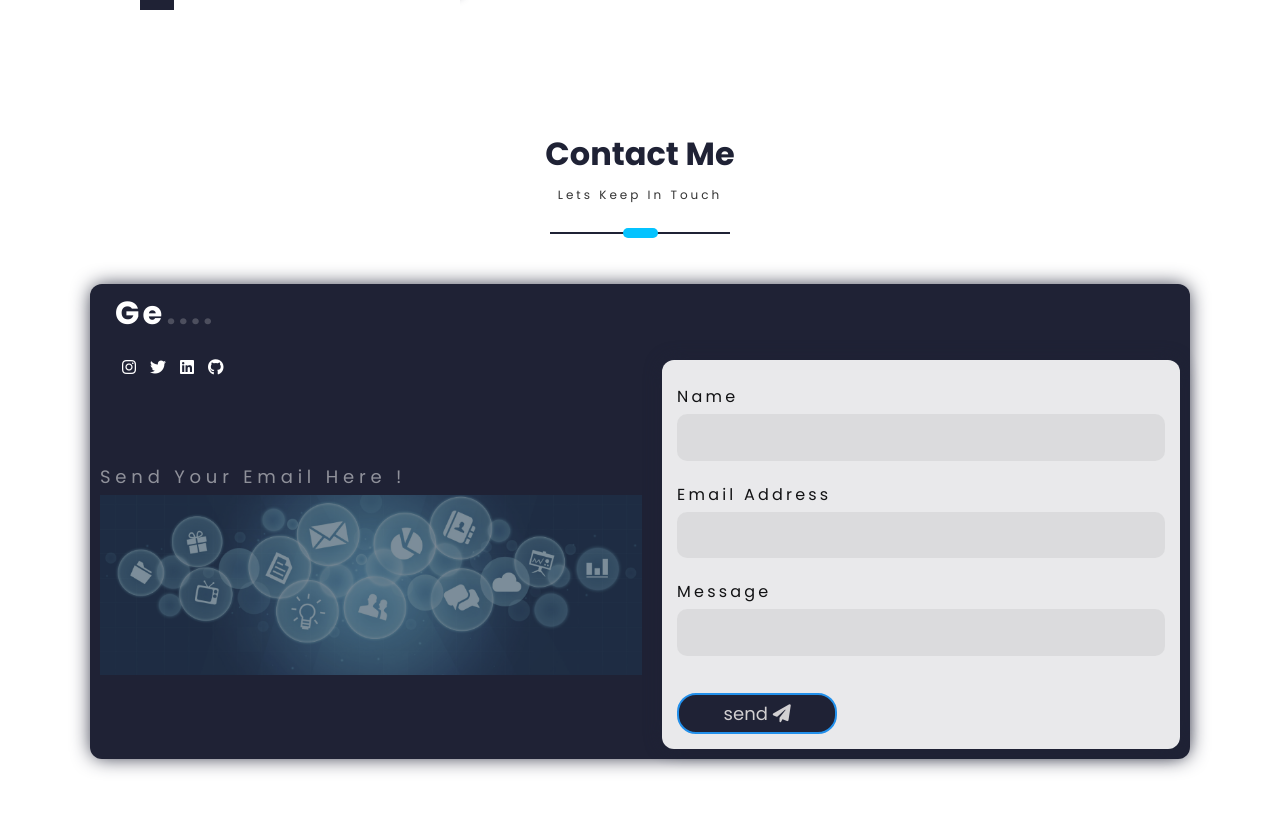
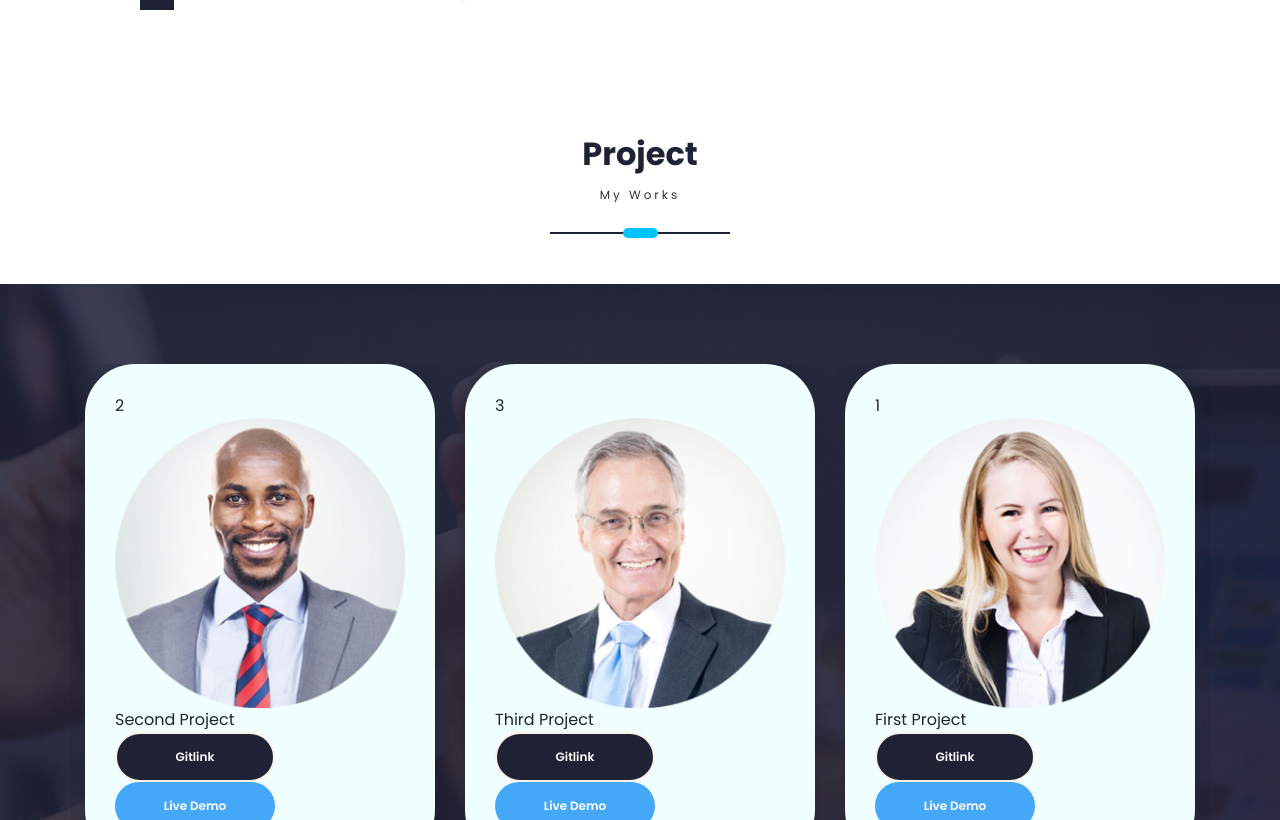
Before and after one commit to mimi544/Portfolio, a React (Create React App) app: page / in a window 1280 px wide. Shown: the part 1980-2800 px from the top of the page. Built offline with nearby package versions, Linux system fonts and the light colour scheme; a web font is replaced by a local one.

Commit message:
project added

```diff
--- a/src/PortfolioContainer/ContactMe/ContactMe.js
+++ b/src/PortfolioContainer/ContactMe/ContactMe.js
@@ -113,7 +113,7 @@ export default function ContactMe(props) {
 							value={email}
 						/>
 						<label htmlFor="message">Message</label>
-						<input
+						<textarea
 							type="text"
 							onChange={handleMessage}
 							value={message}
--- a/src/PortfolioContainer/Project/Project.css
+++ b/src/PortfolioContainer/Project/Project.css
@@ -1,4 +1,4 @@
-/* .Project-section {
+.Project-section {
     padding: 80px 0 80px;
     background-image: url("../../../src/assets/Project/bg-1.jpg");
     background-position: center;
@@ -20,24 +20,14 @@
 }
 
 .project-card {
-    display: flex;
+    /* display: flex; */
     background-color: azure;
-    width: 100%;
+    /* width: 100%; */
+
     padding: 30px;
-    border-radius: 50px 50px 50px 50px;
+    border-radius: 50px;
     box-shadow: 0 0 20px -2px #1f2235;
 }
-
-.project-card1 .Project-options .highlighted-btn1 {
-    margin: 0 0 0 28px;
-}
-
-.project-card1 .Project-options .highlighted-btn1:hover {
-    margin: 0 0 0 28px;
-    background-color: cornsilk;
-    color: #111;
-}
-
 
 
 .footer-image {
@@ -55,12 +45,11 @@
     height: 130px;
 }
 
-.Project-section .Proj-item {
+/* .Project-section .Proj-item {
     background-color: white;
     padding: 30px;
     border-radius: 50px 50px 50px 0px;
 }
-
 .Project-section .Proj-item p {
     font-size: 16px;
     line-height: 26px;
@@ -68,24 +57,20 @@
     margin: 0 0 10px;
     font-style: italic;
 }
-
 .Project-section .Proj-item p .fa-quote-left {
     margin-right: 5px;
     color: tomato;
 }
-
 .Project-section .Proj-item p .fa-quote-right {
     margin-left: 5px;
     color: tomato;
 }
-
 .Project-section .Project-info {
     position: relative;
     padding-left: 80px;
     padding-top: 5px;
     min-height: 60px;
 }
-
 .Project-section .Project-info img {
     height: 70px;
     width: 70px;
@@ -96,14 +81,12 @@
     border-radius: 50%;
     position: absolute;
 }
-
 .Project-section .Project-info h5 {
     font-size: 16px;
     font-weight: 600;
     line-height: 26px;
     margin: 0 0 2px;
 }
-
 .Project-section .Project-info p {
     font-size: 16px;
     line-height: 26px;
--- a/src/PortfolioContainer/Project/Project.js
+++ b/src/PortfolioContainer/Project/Project.js
@@ -1,100 +1,105 @@
 // import React, { useEffect } from "react";
-// import OwlCarousel from "react-owl-carousel";
-// import "owl.carousel/dist/assets/owl.carousel.css";
-// import "owl.carousel/dist/assets/owl.theme.default.css";
+import OwlCarousel from "react-owl-carousel";
+import "owl.carousel/dist/assets/owl.carousel.css";
+import "owl.carousel/dist/assets/owl.theme.default.css";
 
-// import ScreenHeading from "../../utilities/ScreenHeading/ScreenHeading";
-// import ScrollService from "../../utilities/ScrollService";
-// import Animations from "../../utilities/Animations";
+import ScreenHeading from "../../utilities/ScreenHeading/ScreenHeading";
+import ScrollService from "../../utilities/ScrollService";
+import Animations from "../../utilities/Animations";
 
-// import "./Project.css";
+import "./Project.css";
 
-// import lady from "../../../src/img/Project/lady.png";
-// import mike from "../../../src/img/Project/mike.png";
-// import man from "../../../src/img/Project/man.png";
-// import shape from "../../../src/img/Project/shape-bg.png";
-// import { ProjectDetails } from "./ProjectDetails";
+import lady from "../../../src/img/Project/lady.png";
+import mike from "../../../src/img/Project/mike.png";
+import man from "../../../src/img/Project/man.png";
+import shape from "../../../src/img/Project/shape-bg.png";
+import { ProjectDetails } from "./ProjectDetails";
 
-// export default function Project(props) {
-// 	let fadeInScreenHandler = (screen) => {
-// 		if (screen.fadeScreen !== props.id) return;
-// 		Animations.animations.fadeInScreen(props.id);
-// 	};
+export default function Project(props) {
+	let fadeInScreenHandler = (screen) => {
+		if (screen.fadeScreen !== props.id) return;
+		Animations.animations.fadeInScreen(props.id);
+	};
 
-// 	const fadeInSubscription =
-// 		ScrollService.currentScreenFadeIn.subscribe(fadeInScreenHandler);
+	const fadeInSubscription =
+		ScrollService.currentScreenFadeIn.subscribe(fadeInScreenHandler);
 
-// 	//const [details, setDetail] = useState(ProjectDetails);
+	const options = {
+		loop: true,
+		margin: 0,
+		nav: true,
+		animateIn: "bounceInRight",
+		animateOut: "bounceOutRight",
+		dots: true,
+		autoplay: true,
+		smartSpeed: 1000,
+		responsive: {
+			0: {
+				items: 1,
+			},
+			768: {
+				items: 1,
+			},
+			1000: {
+				items: 3,
+			},
+		},
+	};
 
-// 	const options = {
-// 		loop: true,
-// 		margin: 0,
-// 		nav: true,
-// 		animateIn: "bounceInRight",
-// 		animateOut: "bounceOutRight",
-// 		dots: true,
-// 		autoplay: true,
-// 		smartSpeed: 1000,
-// 		responsive: {
-// 			0: {
-// 				items: 1,
-// 			},
-// 			768: {
-// 				items: 1,
-// 			},
-// 			1000: {
-// 				items: 3,
-// 			},
-// 		},
-// 	};
-
-// 	return (
-// 		<div id={props.id || ""}>
-// 			<ScreenHeading title={"Project"} subHeading={"My Works"} />
-// 			<section className="Project-section">
-// 				<div className="container">
-// 					 <div className="row">
-// 						<OwlCarousel className="owl-carousel" {...options}>
-
-// 								{ProjectDetails.map((projectDetail) => {
-// 									return (
-// 										<div className="project-card" key={projectDetail.id}>
-// 										<div
-// 											className="col-lg-12"
-
-// 										>
-// 											<div className="id">
-// 												{projectDetail.id}
-// 											</div>
-// 											<img
-// 												src={require(`../../../src/assets/Project/${projectDetail.img}`)}
-// 												alt="No internet connection"
-// 											/>
-// 											<div className="name">
-// 												{projectDetail.name}
-// 											</div>
-// 											<div className="technologies">
-// 												{projectDetail.technologies}
-// 											</div>
-// 											<div className="description">
-// 												{projectDetail.description}
-// 											</div>
-// 										</div>
-// 										</div>
-// 									);
-// 								})}
-// 							</div>
-// 							</div>
-// 							</div>
-// 						</OwlCarousel>
-// 					</div>
-// 					</div>
-// 					</div>
-// 				</div>
-// 			</section>
-// 			<div className="footer-image">
-// 				<img src={shape} alt="image not responding" />
-// 			</div>
-// 		</div>
-// 	);
-// }
+	return (
+		<div id={props.id || ""}>
+			<ScreenHeading title={"Project"} subHeading={"My Works"} />
+			<section className="Project-section">
+				<div className="container">
+					<div className="row">
+						<OwlCarousel className="owl-carousel" {...options}>
+							{ProjectDetails.map((projectDetail) => {
+								return (
+									<div
+										className="col-lg-12"
+										key={projectDetail.id}
+									>
+										<div className="project-card">
+											<div className="id">
+												{projectDetail.id}
+											</div>
+											<img
+												src={require(`../../../src/assets/Project/${projectDetail.img}`)}
+												alt="No internet connection"
+											/>
+											<div className="name">
+												{projectDetail.name}
+											</div>
+											<div className="technologies">
+												{projectDetail.technologies}
+											</div>
+											<div className="description">
+												{projectDetail.description}
+											</div>
+											<div className="project-options">
+												<button className="btn primary-btn">
+													Gitlink
+												</button>
+												<a
+													href="SOHINI_SEN_8240150887.pdf"
+													download="SOHINI_SEN_8240150887.pdf"
+												>
+													<button className="btn highlighted-btn">
+														Live Demo
+													</button>
+												</a>
+											</div>
+										</div>
+									</div>
+								);
+							})}
+						</OwlCarousel>
+					</div>
+				</div>
+			</section>
+			<div className="footer-image">
+				<img src={shape} alt="image not responding" />
+			</div>
+		</div>
+	);
+}
--- a/src/PortfolioContainer/Project/ProjectDetails.js
+++ b/src/PortfolioContainer/Project/ProjectDetails.js
@@ -1,23 +1,23 @@
-// export const ProjectDetails = [
-// 	{
-// 		id: "1",
-// 		name: "First Project",
-// 		technologies: "",
-// 		img: "lady.png",
-// 		description: "",
-// 	},
-// 	{
-// 		id: "2",
-// 		name: "Second Project",
-// 		technologies: "",
-// 		img: "mike.png",
-// 		description: "",
-// 	},
-// 	{
-// 		id: "3",
-// 		name: "Third Project",
-// 		technologies: "",
-// 		img: "man.png",
-// 		description: "",
-// 	},
-// ];
+export const ProjectDetails = [
+	{
+		id: "1",
+		name: "First Project",
+		technologies: "",
+		img: "lady.png",
+		description: "",
+	},
+	{
+		id: "2",
+		name: "Second Project",
+		technologies: "",
+		img: "mike.png",
+		description: "",
+	},
+	{
+		id: "3",
+		name: "Third Project",
+		technologies: "",
+		img: "man.png",
+		description: "",
+	},
+];
--- a/src/utilities/commonUtils.js
+++ b/src/utilities/commonUtils.js
@@ -18,10 +18,10 @@ export const TOTAL_SCREENS = [
 		screen_name: "Resume",
 		component: Resume,
 	},
-	// {
-	// 	screen_name: "Projects",
-	// 	component: Project,
-	// },
+	{
+		screen_name: "Projects",
+		component: Project,
+	},
 	{
 		screen_name: "Contact Me",
 
```
